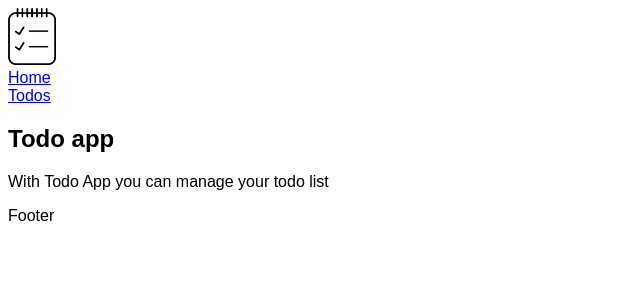
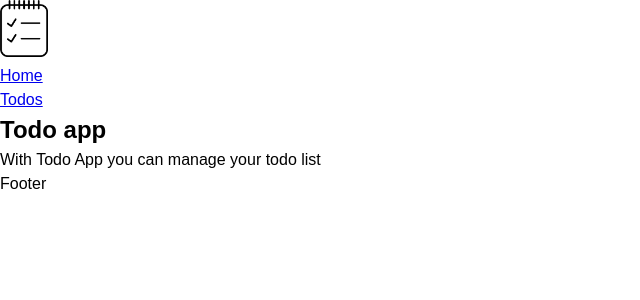
Before and after one commit to henhadayo1/todo-app, a React (Vite) app: page / in a window 1280 px wide. Shown: the top 300 px of the page, without its empty margins (0-640 px from the left). Built offline with nearby package versions, Linux system fonts and the light colour scheme; no server answers.

Commit message:
Add box-sizing to border-box and margin 0

```diff
--- a/src/index.css
+++ b/src/index.css
@@ -3,6 +3,18 @@
 
   max-width: 1280px;
   margin: 0 auto;
+}
+
+*,
+*::before,
+*::after {
+  box-sizing: border-box;
+}
+
+* {
+  margin: 0;
+  padding: 0;
+  line-height: 1.5;
 }
 
 ul {
```
